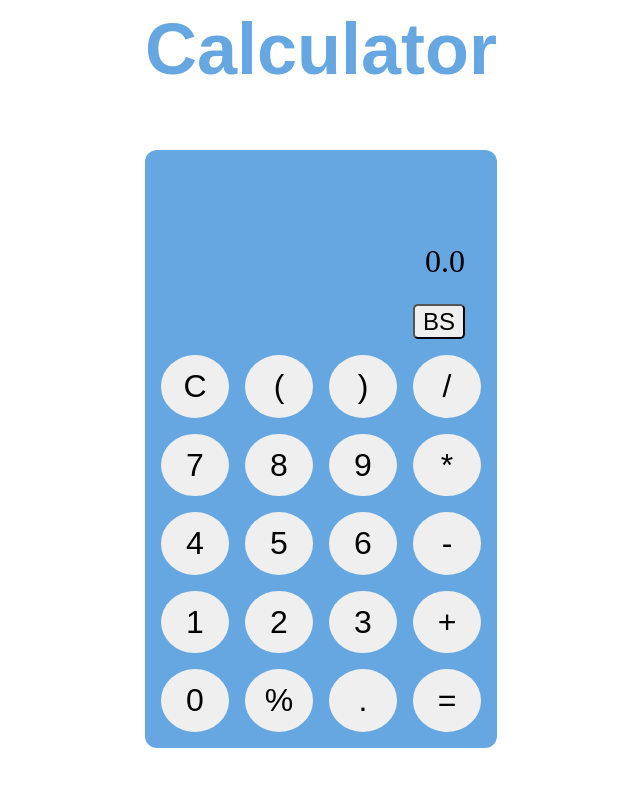
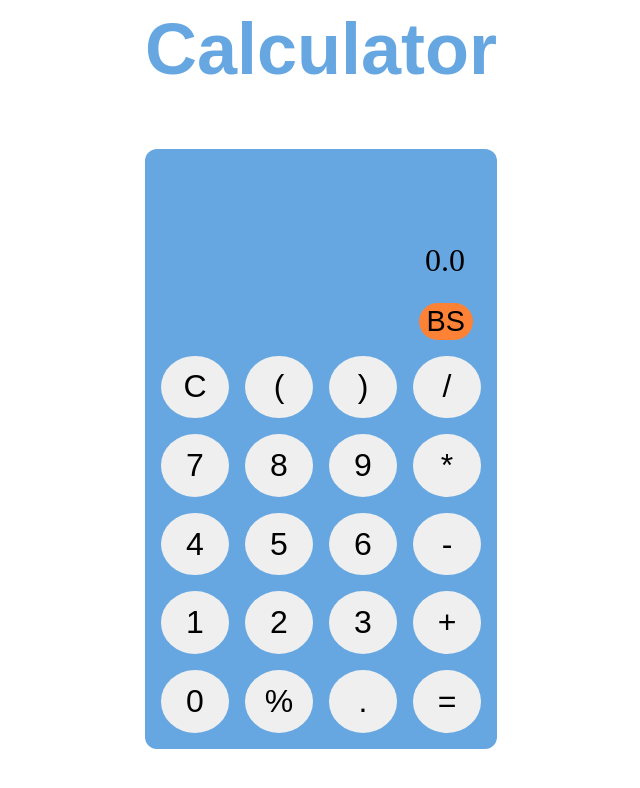
Before and after one commit to csm-18/calculator-web-app, a Vue app in the folder frontend/: page / in a window 1280 px wide. Shown: the top 788 px of the page, without its empty margins (319-959 px from the left). Built offline with nearby package versions, Linux system fonts and the light colour scheme; a web font is replaced by a local one.

Commit message:
ui: style backspace button

```diff
--- a/frontend/src/assets/main.css
+++ b/frontend/src/assets/main.css
@@ -4,6 +4,7 @@
 :root {
   --light-blue: #90d5ff;
   --blue: #66a7e1;
+  --light-orange: #fd8235;
 }
 
 body {
--- a/frontend/src/components/Calculator.vue
+++ b/frontend/src/components/Calculator.vue
@@ -52,12 +52,14 @@ import Buttons from '@/components/Buttons.vue'
     display: flex;
     justify-content: end;
     padding-top: 1.5rem;
-    padding-right: 1rem;
+    padding-right: 0.5rem;
 
     .backspace {
-      font-size: 1.5rem;
+      font-size: 1.8rem;
       padding: 0.1rem 0.5rem;
-      border-radius: 5px;
+      border-radius: 50px;
+      background: var(--light-orange);
+      border: 0;
     }
   }
 }
```
